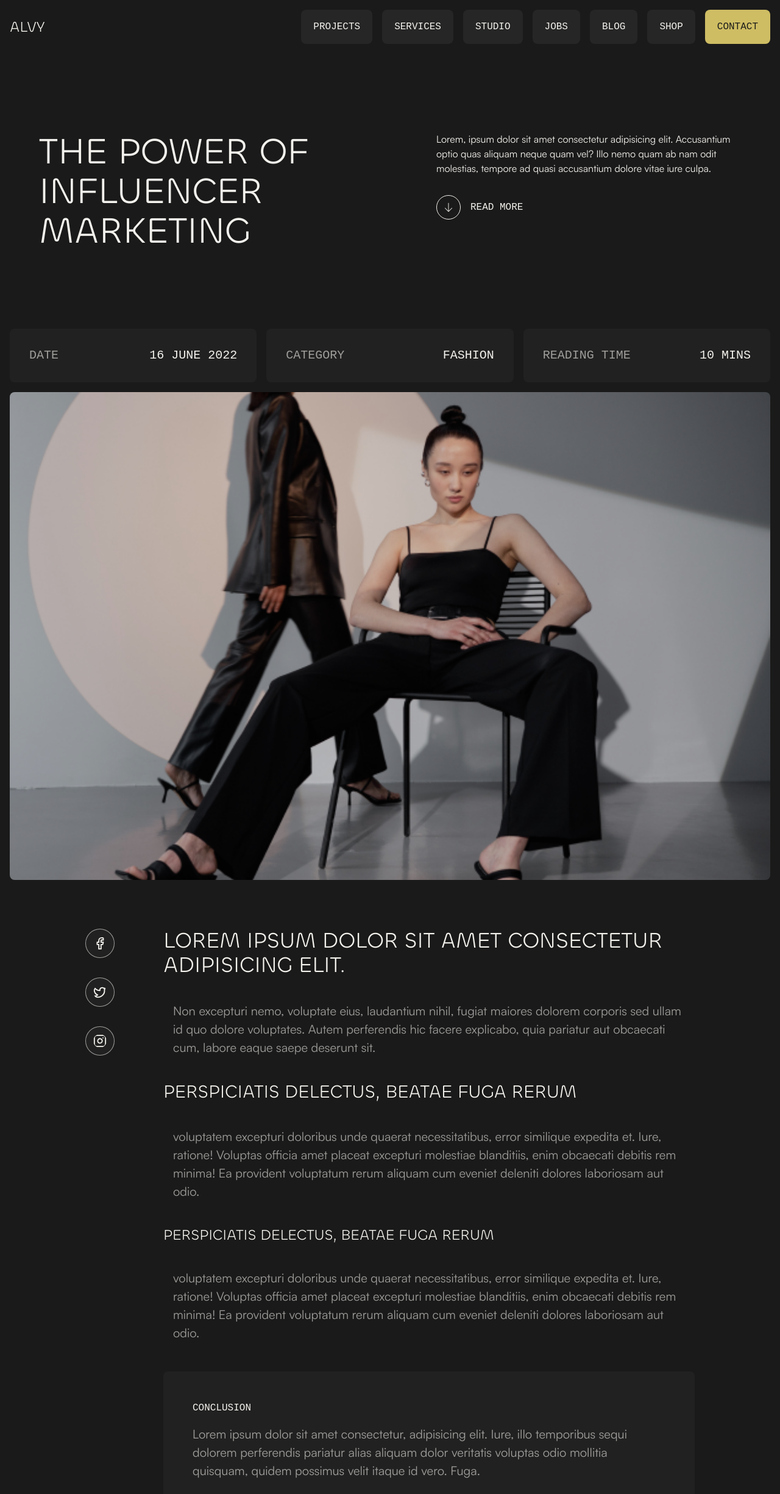
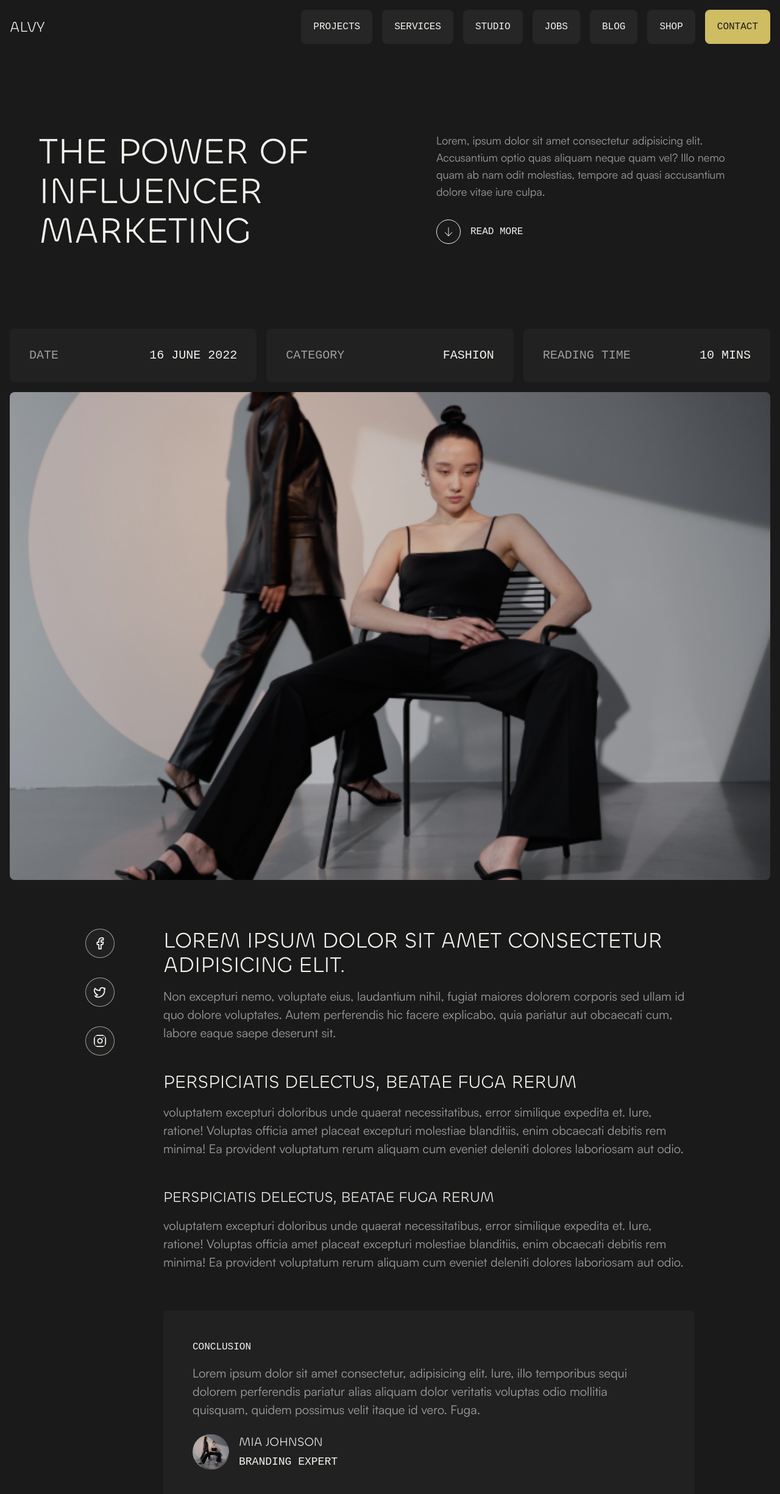
Before and after one commit to ubong-s/alvy, a Next.js app: page /blog/1 in a window 1280 px wide. Shown: the top 2450 px of the page at 61% size. Built offline with nearby package versions, Linux system fonts and the light colour scheme.

Commit message:
fixed post content styling errors

```diff
--- a/app/(routes)/blog/[slug]/components/post-content.tsx
+++ b/app/(routes)/blog/[slug]/components/post-content.tsx
@@ -27,7 +27,7 @@ export const PostContent = () => {
 
         <div className='flex flex-col gap-8'>
           {/* Text Content */}
-          <div className='post-content flex flex-col gap-6'>
+          <div className='post-content flex flex-col gap-4'>
             <h2>Lorem ipsum dolor sit amet consectetur adipisicing elit. </h2>
             <p>
               Non excepturi nemo, voluptate eius, laudantium nihil, fugiat
--- a/app/(routes)/blog/[slug]/components/post-intro.tsx
+++ b/app/(routes)/blog/[slug]/components/post-intro.tsx
@@ -10,7 +10,7 @@ export const PostIntro = () => {
         </h2>
 
         <div className='max-w-[500px]'>
-          <p className='text-base mb-8'>
+          <p className='text-t-gray text-base mb-8 md:text-lg'>
             Lorem, ipsum dolor sit amet consectetur adipisicing elit.
             Accusantium optio quas aliquam neque quam vel? Illo nemo quam ab nam
             odit molestias, tempore ad quasi accusantium dolore vitae iure
--- a/app/globals.css
+++ b/app/globals.css
@@ -86,5 +86,5 @@ div {
 }
 
 .post-content p {
-  @apply text-t-gray m-4;
+  @apply text-t-gray mb-8;
 }
```
